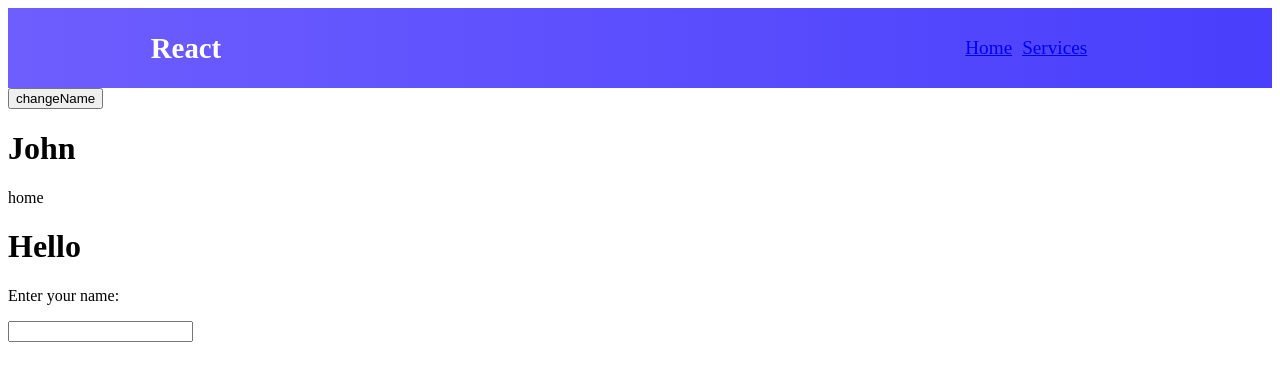
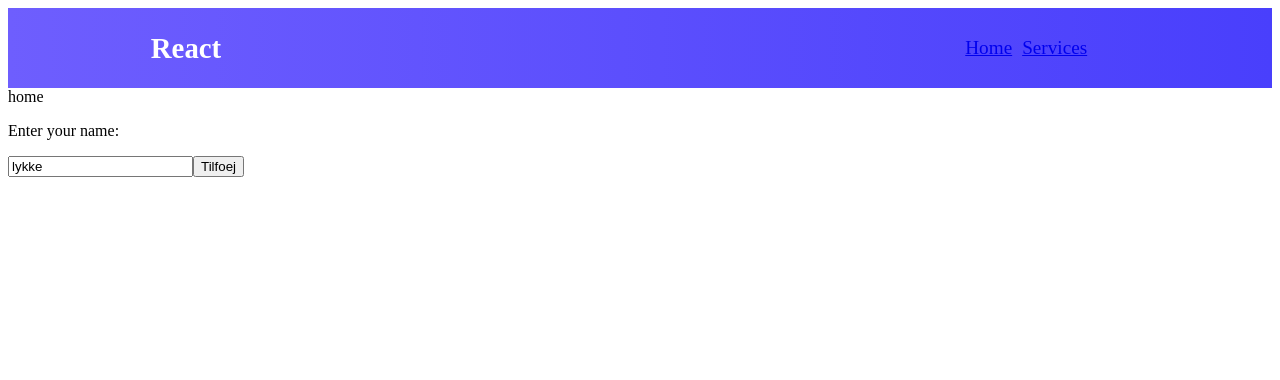
Before and after one commit to Weiqifan1/heisigchinesetrainer, a React (Create React App) app: page / in a window 1280 px wide. Shown: the top 380 px of the page. Built offline with nearby package versions, Linux system fonts and the light colour scheme.

Commit message:
2021-08-29_1710： kan nu tilfoeje text til en global state variabel ser kan ses i flere sider

```diff
--- a/src/components/Pages/Home.js
+++ b/src/components/Pages/Home.js
@@ -1,24 +1,24 @@
 import React, {useState} from 'react';
 
 const Home = props => {
-    const [userName, setUserName] = useState('John');
+    const [userName, setUserName] = useState(props.currentName);
 
-    function setName() {
-        setUserName("hans")
-    }
+    const addUserHandler = (event) => {
+        event.preventDefault();
+        props.onAddChr(userName);
+    };
+
+    const userNameChangeHandler = (event) => {
+        setUserName(event.target.value)
+    };
 
     return (
         <div>
-            <button onClick={setName}> changeName</button>
-            <h1>{userName}</h1>
             home
-
-            <form>
-                <h1>Hello</h1>
+            <form onSubmit={addUserHandler}>
                 <p>Enter your name:</p>
-                <input
-                    type="text"
-                />
+                <input type="text" name="formUserName" defaultValue={props.currentName} onChange={userNameChangeHandler}/>
+                <button type="submit">Tilfoej</button>
             </form>
         </div>
     );
--- a/src/components/Pages/MainPage.js
+++ b/src/components/Pages/MainPage.js
@@ -1,10 +1,16 @@
-import React from 'react';
+import React, {useState} from 'react';
 import Navbar from "../Navbar/Navbar";
 import { BrowserRouter, Route, Switch } from 'react-router-dom';
 import Home from "./Home";
 import Services from "./Services";
 
 const MainPage = props => {
+
+    const [chrName, setChrName] = useState("lykke");
+
+    const addChrNameHandler = (newName) => {
+        setChrName(newName);
+    };
 
     function onGreet() {
         alert("greet");
@@ -17,10 +23,10 @@
             <div className="Content">
                 <Switch>
                     <Route exact path="/">
-                        <Home/>
+                        <Home currentName={chrName} onAddChr={addChrNameHandler}/>
                     </Route>
                     <Route exact path="/services">
-                        <Services greet={onGreet}/>
+                        <Services greet={onGreet} name={chrName}/>
                     </Route>
                 </Switch>
             </div>
--- a/src/components/Pages/Services.js
+++ b/src/components/Pages/Services.js
@@ -3,7 +3,8 @@
 const Services = props => {
     return (
         <div>
-            services
+            <p>services</p>
+            <p>{props.name}</p>
             <button onClick={props.greet}>greet</button>
         </div>
     );
```
Also changed, not shown: 1 other file (tests, documents, lock files or other folders).
